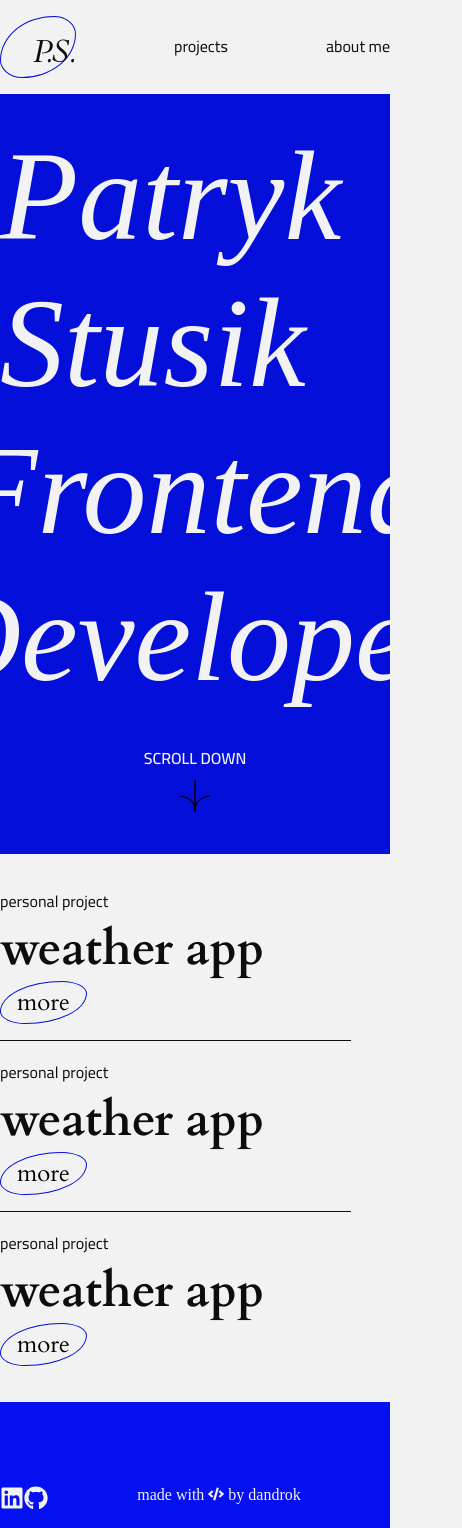
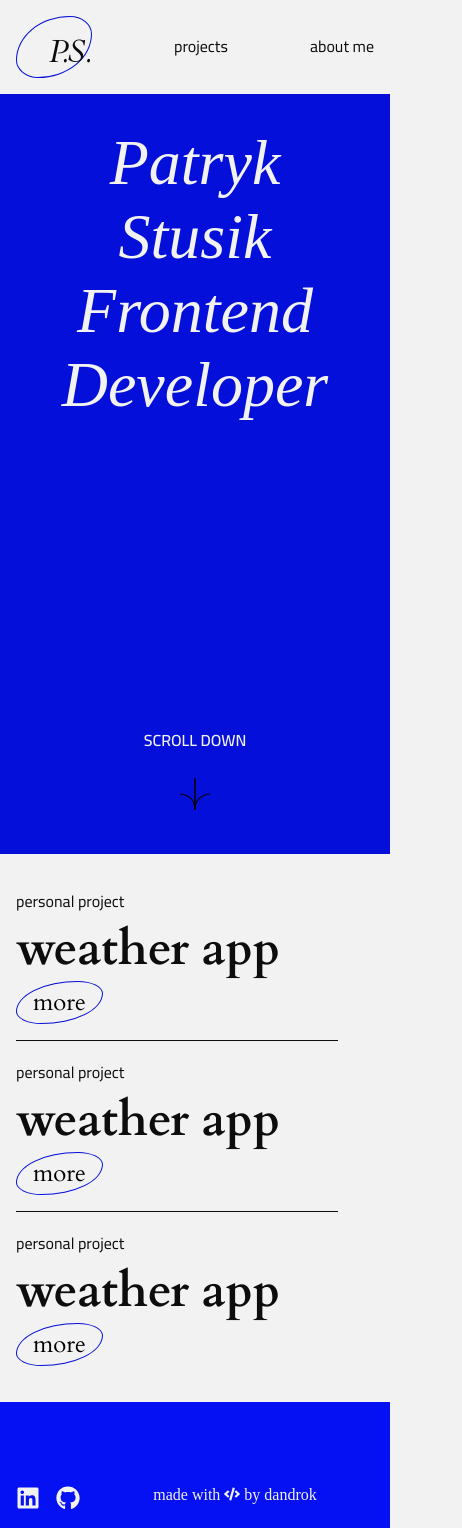
Before and after one commit to dandrok/portfolio-website, a React (Create React App) app: page / in a window 390 px wide. Shown: the whole page, 462 px wide, since content can reach past the window. Built offline with nearby package versions, Linux system fonts and the light colour scheme.

Commit message:
add some style

```diff
--- a/src/components/Footer.module.css
+++ b/src/components/Footer.module.css
@@ -6,6 +6,11 @@
 }
 .footer__icons {
   font-size: 1.5rem;
+  display: flex;
+  gap: 1rem;
+}
+.footer__icons :first-child {
+  margin-left: 1rem;
 }
 
 .footer__content {
--- a/src/components/Header.module.css
+++ b/src/components/Header.module.css
@@ -58,3 +58,9 @@
   transform: scaleX(1);
   transform-origin: 0 50%;
 }
+
+@media only screen and (max-width: 1650px) {
+  .header {
+    margin: 1rem;
+  }
+}
--- a/src/components/Hero.js
+++ b/src/components/Hero.js
@@ -6,9 +6,14 @@ const Hero = () => {
   return (
     <section className={styles.bg}>
       <div className={styles.bg__text}>
-        <div>Patryk Stusik</div>
-        <div>Frontend</div>
-        <div>Developer</div>
+        <div className={styles.bg__text_main}>
+          <div className={styles.text__700}>Patryk Stusik</div>
+          <div className={styles.text__690}>Patryk</div>
+          <div className={styles.text__690}>Stusik</div>
+
+          <div>Frontend</div>
+          <div>Developer</div>
+        </div>
         <div className={styles.bg__text_scroll}>
           <div>
             <p className={styles.bg__text_down}>SCROLL DOWN</p>
--- a/src/components/Hero.module.css
+++ b/src/components/Hero.module.css
@@ -6,20 +6,28 @@
 .bg__text {
   height: 90vh;
   display: flex;
-  justify-content: center;
+  justify-content: space-between;
   flex-direction: column;
   align-items: center;
+
   font-size: var(--font-size_128);
   color: var(--color-whiite);
   text-transform: capitalize;
   font-style: italic;
 }
 .bg__text_scroll {
-  margin-top: 2rem;
   display: flex;
   justify-content: center;
   flex-direction: column;
-  align-content: space-between;
+  margin-bottom: 2rem;
+}
+
+.bg__text_main {
+  margin-top: 6rem;
+  display: flex;
+  justify-content: center;
+  flex-direction: column;
+  align-items: center;
 }
 
 .bg__text_down {
@@ -27,6 +35,7 @@
   font-family: var(--font-cairo);
   font-style: normal;
   font-weight: 600;
+  margin-bottom: 1rem;
 }
 
 .icon {
@@ -36,3 +45,37 @@
   position: relative;
   top: 2px;
 }
+
+.text__690 {
+  display: none;
+}
+
+@media only screen and (max-width: 700px) {
+  .text__700 {
+    display: none;
+  }
+  .text__690 {
+    display: block;
+  }
+  .bg__text_main {
+    margin-top: 4rem;
+  }
+}
+
+@media only screen and (max-width: 560px) {
+  .bg__text {
+    font-size: var(--font-size_96);
+  }
+
+  .bg__text_main {
+    margin-top: 3rem;
+  }
+}
+@media only screen and (max-width: 430px) {
+  .bg__text {
+    font-size: var(--font-size_64);
+  }
+  .bg__text_main {
+    margin-top: 2rem;
+  }
+}
--- a/src/components/Projects.module.css
+++ b/src/components/Projects.module.css
@@ -27,3 +27,9 @@
 ::-webkit-scrollbar-thumb:hover {
   background: rgb(121, 121, 121);
 }
+
+@media only screen and (max-width: 1380px) {
+  .projects {
+    margin: 1rem;
+  }
+}
--- a/src/index.css
+++ b/src/index.css
@@ -18,6 +18,8 @@
   --font-size_24: 1.5rem;
   --font-size_32: 2rem;
   --font-size_48: 3rem;
+  --font-size_64: 4rem;
+  --font-size_96: 6rem;
   --font-size_128: 8rem;
 }
 
@@ -28,7 +30,16 @@ body {
   background: var(--color-whiite);
 }
 
+html {
+  scroll-behavior: smooth;
+}
+
 ul,
 li {
   list-style: none;
 }
+
+/* DEBUG */
+/* * {
+  border: solid red 1px;
+} */
```
